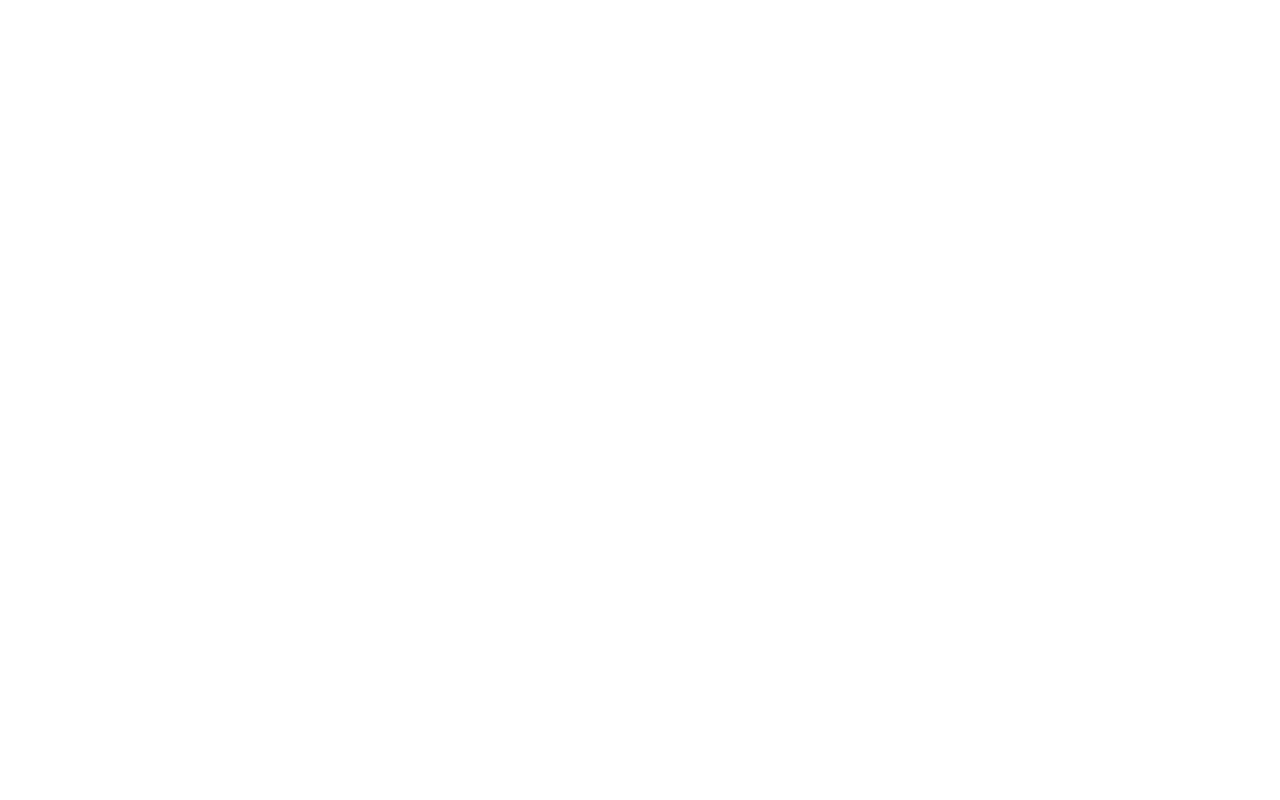
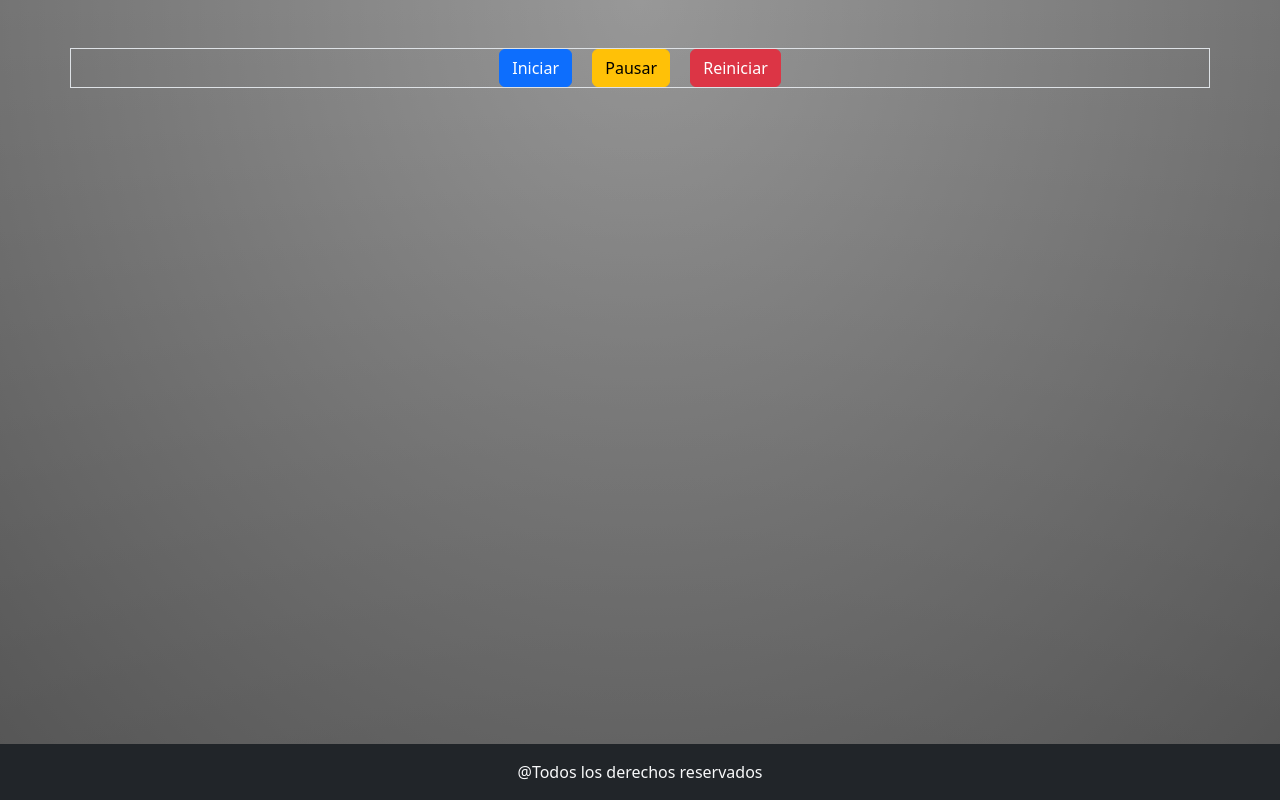
Before and after one commit to JulianGr16/cronometro, a plain HTML site: page index.html in a window 1280 px wide. Drawn offline with nearby package versions, Linux system fonts and the light colour scheme.

Commit message:
termiamos el enmaquetado

```diff
--- /dev/null
+++ b/css/style.css
@@ -0,0 +1,17 @@
+*{
+    margin: 0;
+    padding: 0;
+    box-sizing: border-box;
+}
+
+body{
+    min-height: 100vh;
+    display: flex;
+    flex-direction: column;
+}
+
+main{
+    flex-grow: 1;
+    background: linear-gradient(to bottom, rgba(255,255,255,0.15) 0%, rgba(0,0,0,0.15) 100%), radial-gradient(at top center, rgba(255,255,255,0.40) 0%, rgba(0,0,0,0.40) 120%) #989898;
+ background-blend-mode: multiply,multiply;
+}
--- a/index.html
+++ b/index.html
@@ -1,11 +1,35 @@
 <!DOCTYPE html>
-<html lang="en">
-<head>
-    <meta charset="UTF-8">
-    <meta name="viewport" content="width=device-width, initial-scale=1.0">
-    <title>Document</title>
-</head>
-<body>
-
-</body>
+<html lang="es">
+  <head>
+    <meta charset="UTF-8" />
+    <meta name="viewport" content="width=device-width, initial-scale=1.0" />
+    <meta name="description" content="esta pagina cuenta con un cronometro" />
+    <meta name="keywords" content="tiempo, cronometro, minutos, segundos" />
+    <meta name="author" content="Julian garay" />
+    <link
+      href="https://cdn.jsdelivr.net/npm/bootstrap@5.3.3/dist/css/bootstrap.min.css"
+      rel="stylesheet"
+      integrity="sha384-QWTKZyjpPEjISv5WaRU9OFeRpok6YctnYmDr5pNlyT2bRjXh0JMhjY6hW+ALEwIH"
+      crossorigin="anonymous"
+    />
+    <link rel="stylesheet" href="./css/style.css">
+    <title>Cronometro</title>
+  </head>
+  <body>
+    <main>
+        <section class="container border mt-5 text-center">
+            <button class="btn btn-primary mx-2" id="iniciar">Iniciar</button>
+            <button class="btn btn-warning mx-2" id="pausar">Pausar</button>
+            <button class="btn btn-danger mx-2" id="reiniciar">Reiniciar</button>
+        </section>
+    </main>
+    <footer class="text-center text-light py-3 bg-dark">
+        @Todos los derechos reservados
+    </footer>
+    <script
+      src="https://cdn.jsdelivr.net/npm/bootstrap@5.3.3/dist/js/bootstrap.bundle.min.js"
+      integrity="sha384-YvpcrYf0tY3lHB60NNkmXc5s9fDVZLESaAA55NDzOxhy9GkcIdslK1eN7N6jIeHz"
+      crossorigin="anonymous"
+    ></script>
+  </body>
 </html>
```
